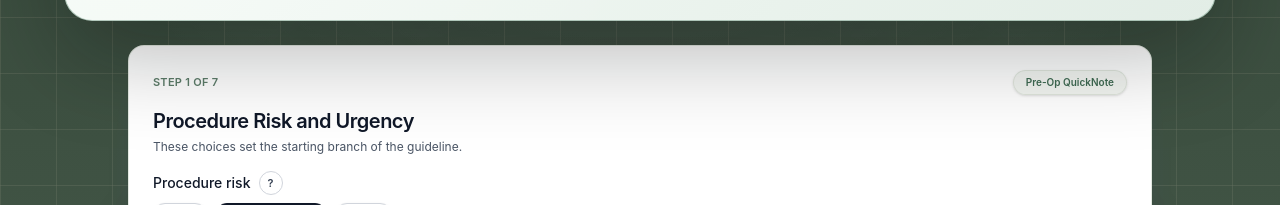
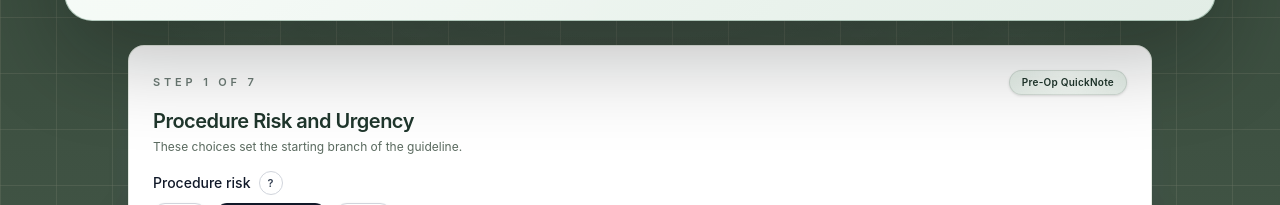
Before and after one commit to NotoMD-dev/notomed-site, a Next.js app: page /tools/preop-note in a window 1280 px wide. Shown: the part 319-524 px from the top of the page. Built offline with nearby package versions, Linux system fonts and the light colour scheme.

Commit message:
Match pre-op header styling to other tools

```diff
--- a/src/app/tools/preop-note/client-page.tsx
+++ b/src/app/tools/preop-note/client-page.tsx
@@ -334,15 +334,17 @@ function StepHeader({
   return (
     <div className="mb-4">
       <div className="mb-3 flex flex-col gap-2 sm:flex-row sm:items-center sm:justify-between">
-        <div className="text-[11px] font-semibold uppercase tracking-wide text-[#5d7d6a]">
+        <div className="text-[11px] font-semibold uppercase tracking-[0.35em] text-[var(--tool-hero-eyebrow)]">
           Step {step} of {total}
         </div>
-        <div className="inline-flex items-center rounded-full border border-[#d7e0d4]/70 bg-[#eef2ed]/70 text-[10px] font-semibold text-[#3f6b53] px-3 py-1 shadow-sm">
+        <div className="inline-flex items-center rounded-full border border-[rgba(18,42,29,0.12)] bg-[radial-gradient(circle_at_top,_rgba(248,253,249,0.95),_rgba(227,239,231,0.85))] px-3 py-1 text-[10px] font-semibold tracking-wide text-[var(--tool-hero-title)] shadow-sm">
           Pre-Op QuickNote
         </div>
       </div>
-      <h2 className="text-xl font-semibold text-gray-900 tracking-tight">{title}</h2>
-      {hint && <p className="mt-1 text-xs text-gray-600">{hint}</p>}
+      <h2 className="text-xl font-semibold tracking-tight text-[var(--tool-hero-title)]">{title}</h2>
+      {hint && (
+        <p className="mt-1 text-xs text-[rgba(35,56,42,0.75)]">{hint}</p>
+      )}
     </div>
   );
 }
```
